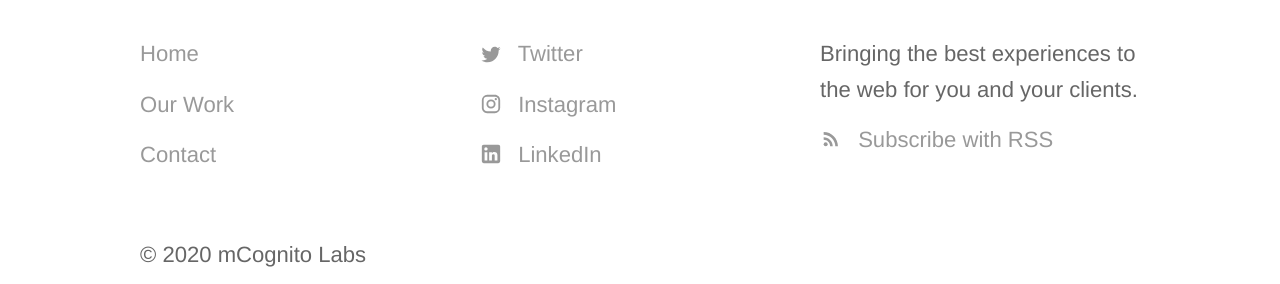
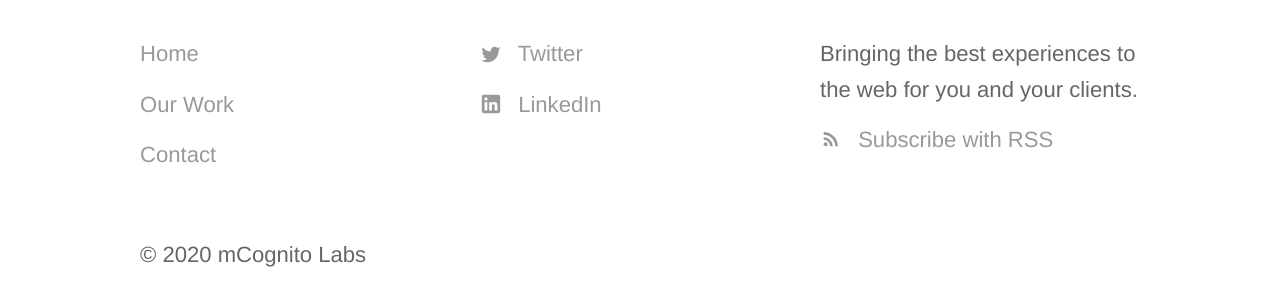
Before and after one commit to mCognitoLabs/mcognito.com, a Jekyll site: the page built from index.html, in a window 1280 px wide. Shown: the part 1180-1464 px from the top of the page. Built offline with Jekyll 4.4.1, drawn with Linux system fonts in a browser that asks for light colours; the list of posts is cut into pages by our own code.

Commit message:
Update footer.yml

```diff
--- a/_data/footer.yml
+++ b/_data/footer.yml
@@ -12,10 +12,6 @@
       link: https://twitter.com/cloudcannon/
       social_icon: Twitter
       new_window: true
-    - name: Instagram
-      link: https://instagram.com/
-      social_icon: Instagram
-      new_window: true
     - name: LinkedIn
       link: https://nz.linkedin.com/company/cloud-cannon
       social_icon: LinkedIn
```
